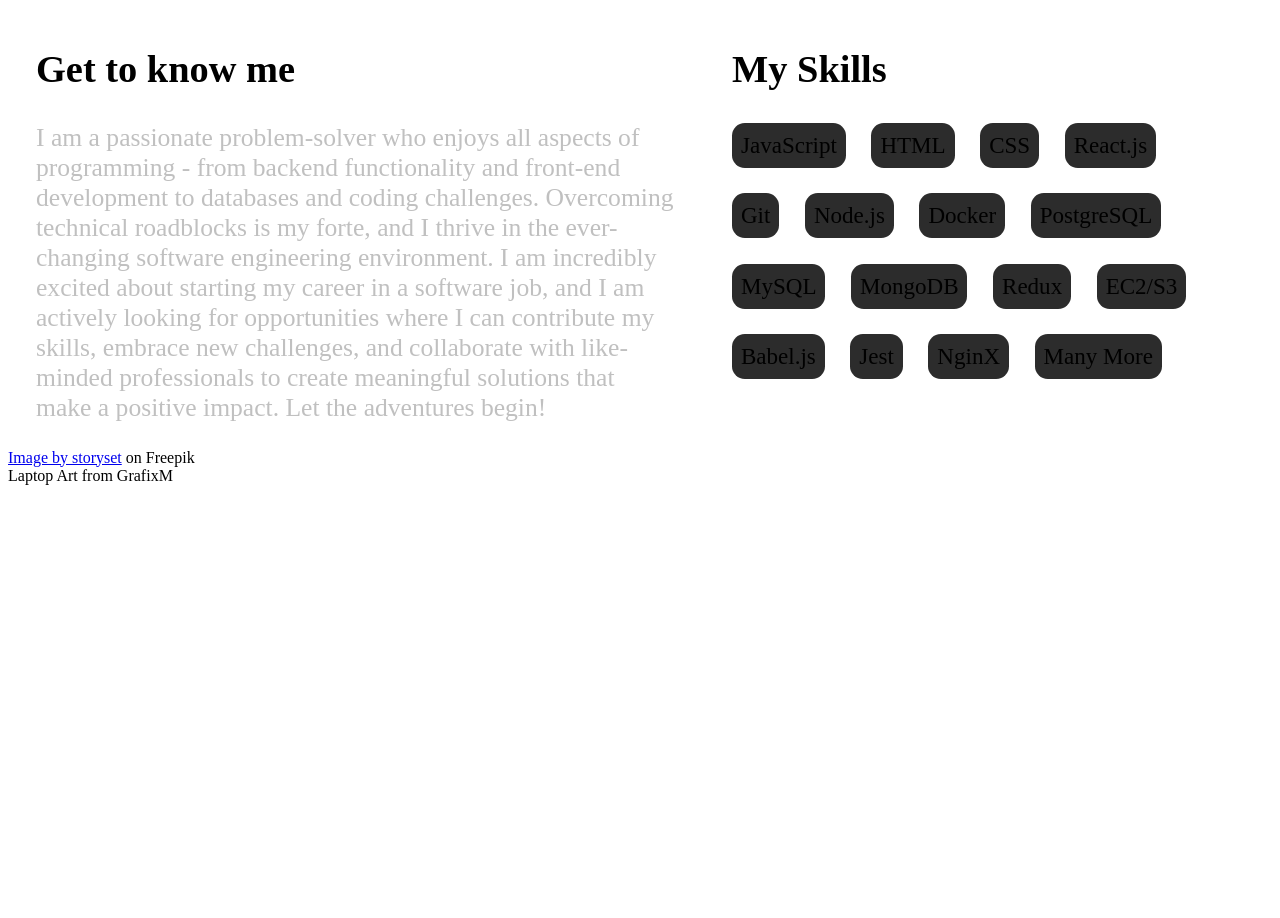
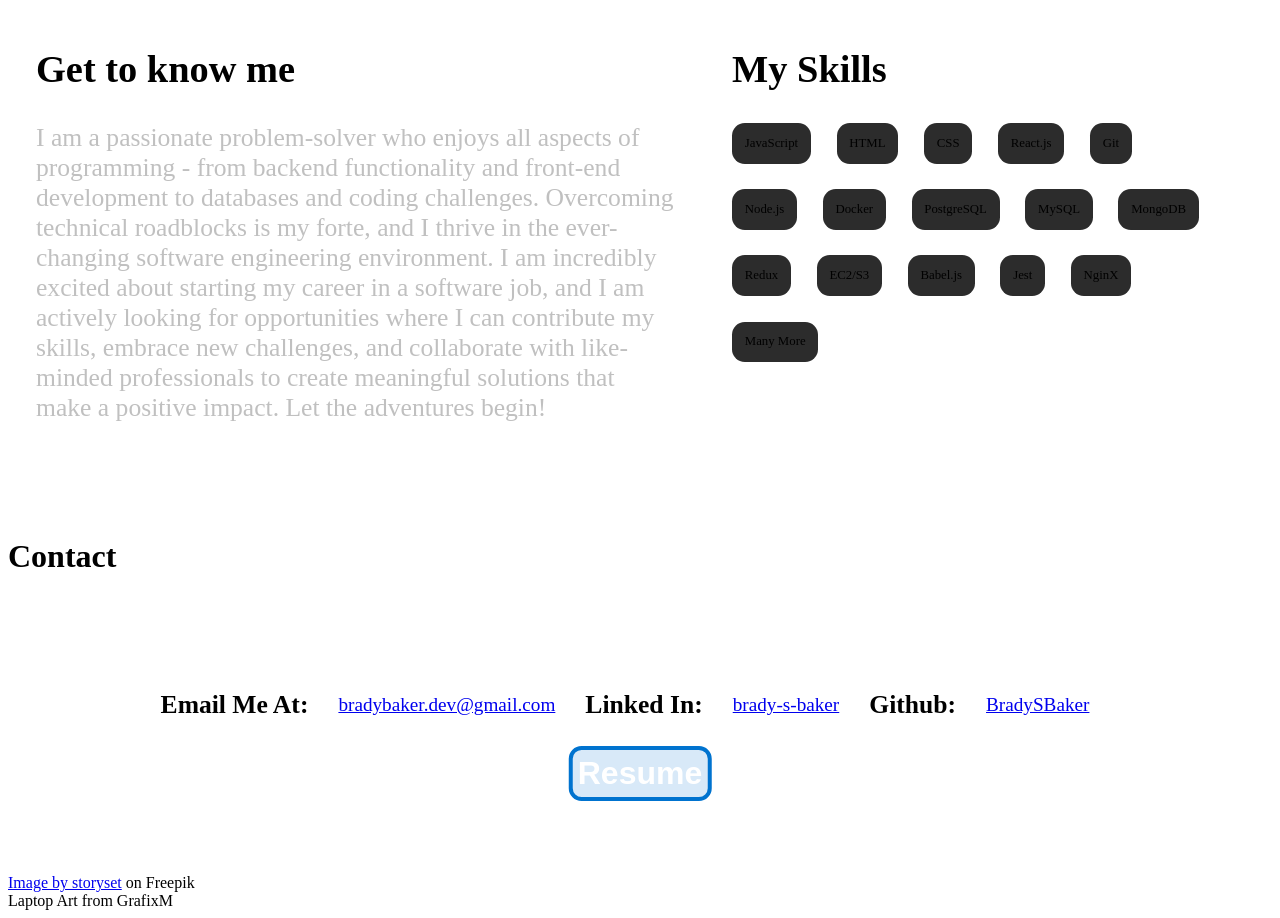
Before and after one commit to BradySBaker/Portfolio, a React app: page / in a window 1280 px wide. Shown: the part 2900-3818 px from the top of the page. Before the commit the page ends 3393 px from the top, so only its background shows below. Built offline with nearby package versions, Linux system fonts and the light colour scheme; the HTML template or start-up script is replaced by a standard one.

Commit message:
Contact and About me complete for now

```diff
--- a/client/src/AboutContact.jsx
+++ b/client/src/AboutContact.jsx
@@ -34,6 +34,23 @@ const AboutContact = () => {
             </div>
         </div>
       </div>
+      <h1 className='page-header' style={{ marginTop: '7vw' }}>Contact</h1>
+      <div className='underline' />
+      <div id={styles['contact-container']}>
+        <>
+        <h3>Email Me At: </h3>
+          <a href='mailto: bradybaker.dev@gmail.com'>bradybaker.dev@gmail.com</a>
+        </>
+        <>
+          <h3>Linked In:  </h3>
+          <a href='https://www.linkedin.com/in/brady-s-baker/'>brady-s-baker</a>
+        </>
+        <>
+          <h3>Github: </h3>
+          <a href='https://github.com/BradySBaker'>BradySBaker</a>
+        </>
+      </div>
+      <button id={styles['resume-button']}>Resume</button>
     </div>
   );
 };
--- a/client/src/cssModules/aboutContact.module.css
+++ b/client/src/cssModules/aboutContact.module.css
@@ -1,5 +1,6 @@
 #widget {
   margin-top: 13vw;
+  margin-bottom: 10vw;
 }
 
 #widget h2 {
@@ -28,13 +29,62 @@
 .skill {
   margin-right: 2vw;
   background-color: #2c2c2c;
-  padding: .7vw;
+  padding: 1vw;
   border-radius: 1vw;
-  font-size: 1.8vw;
+  font-size: 1vw;
   white-space: nowrap;
   margin-bottom: 2vw;
 }
 
+#contact-container {
+  display: flex;
+  justify-content: center;
+  align-items: center;
+  text-align: center;
+  margin-top: 7vw;
+}
+
+#resume-button {
+  position: absolute;
+  left: 50%;
+  transform: translateX(-50%);
+  color: white;
+  font-weight: bold;
+  font-size: 2.5vw;
+  background-color: #0072cf27;
+  border-radius: 1vw;
+  border: 4px solid #0073cf;
+  padding: 5px;
+  transition: background-color .5s ease;
+}
+
+#contact-container button:hover {
+  background-color: #0073cf;
+}
+
+#widget h3 {
+  font-size: 2vw;
+}
+
+#widget a {
+  font-size: 1.5vw;
+  margin-right: 30px;
+  margin-left: 30px;
+}
+
 @media screen and (min-height: calc(100vw / .7)) { /* Mobile view*/
-
+  #about-me-container {
+    flex-direction: column;
+    transform: translateX(4vw);
+  }
+  #skills {
+    max-width: 90vw;
+  }
+  #widget p {
+    font-size: 3vw;
+    max-width: 90vw;
+  }
+  .skill {
+    font-size: 3vw;
+  }
 }
--- a/client/src/cssModules/homePage.module.css
+++ b/client/src/cssModules/homePage.module.css
@@ -38,7 +38,7 @@
   opacity: .7;
 }
 
-@media screen and (min-height: calc(100vw / .7)) {
+@media screen and (min-height: calc(100vw / .7)) { /* Mobile view */
   #mainContainer {
     flex-direction: column;
     padding-top: 20%;
--- a/client/src/cssModules/smallWidgetsStyles.module.css
+++ b/client/src/cssModules/smallWidgetsStyles.module.css
@@ -79,7 +79,7 @@
 }
 
 
-@media screen and (min-height: calc(100vw / .7)) {
+@media screen and (min-height: calc(100vw / .7)) { /* Mobile view */
   .top-buttons {
     font-size: 3vw;
   }
```
